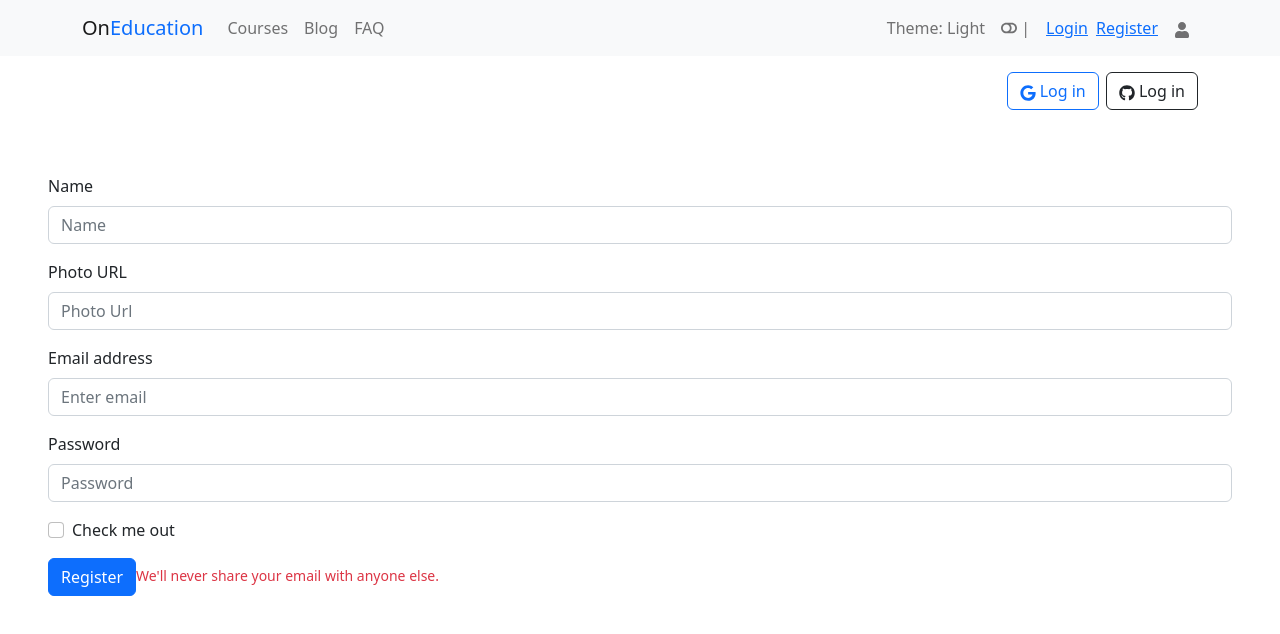
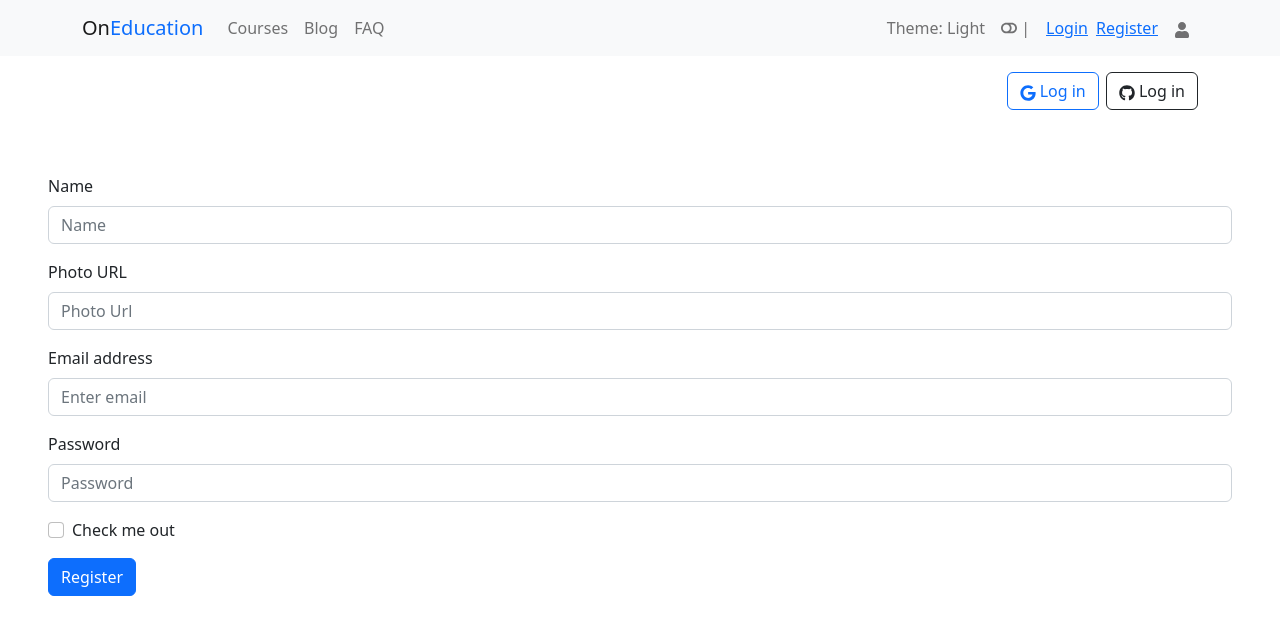
Before and after one commit to tawsifahmed/OnEducation-Client, a React (Create React App) app: page /register in a window 1280 px wide. Shown: the top 634 px of the page. Built offline with nearby package versions, Linux system fonts and the light colour scheme; no server answers.

Commit message:
set error message handling in login and register form

```diff
--- /dev/null
+++ b/src/Pages/Blog/Blog.js
@@ -0,0 +1,11 @@
+import React from 'react';
+
+const Blog = () => {
+    return (
+        <div>
+
+        </div>
+    );
+};
+
+export default Blog;
--- a/src/Pages/Login/Login/Login.js
+++ b/src/Pages/Login/Login/Login.js
@@ -1,4 +1,5 @@
 import React from 'react';
+import { useState } from 'react';
 import { useContext } from 'react';
 import Button from 'react-bootstrap/Button';
 import Form from 'react-bootstrap/Form';
@@ -7,7 +8,7 @@ import { AuthContext } from '../../../contexts/AuthProvider/AuthProvider';
 
 
 const Login = () => {
-
+    const [error, setError] = useState('');
     const { signIn } = useContext(AuthContext)
     const navigate = useNavigate();
 
@@ -23,11 +24,15 @@ const Login = () => {
                 const user = result.user;
                 console.log(user);
                 form.reset();
+                setError('');
                 navigate('/');
 
 
             })
-            .catch(error => console.error(error))
+            .catch(error => {
+                console.error(error)
+                setError(error.message);
+            })
     }
     return (
         <Form onSubmit={handleSubmit} className='m-5'>
@@ -48,7 +53,7 @@ const Login = () => {
                 Login
             </Button>
             <Form.Text className="text-danger">
-                We'll never share your email with anyone else.
+                {error}
             </Form.Text>
         </Form>
     );
--- a/src/Pages/Login/Register/Register.js
+++ b/src/Pages/Login/Register/Register.js
@@ -1,11 +1,12 @@
 import React from 'react';
+import { useState } from 'react';
 import { useContext } from 'react';
 import Button from 'react-bootstrap/Button';
 import Form from 'react-bootstrap/Form';
 import { AuthContext } from '../../../contexts/AuthProvider/AuthProvider';
 
 const Register = () => {
-
+    const [error, setError] = useState('');
     const { createUser } = useContext(AuthContext);
 
     const handleSubmit = event => {
@@ -21,9 +22,13 @@ const Register = () => {
             .then(result => {
                 const user = result.user;
                 console.log(user);
+                setError('');
                 form.reset();
             })
-            .catch(e => console.error(e));
+            .catch(e => {
+                console.error(e);
+                setError(e.message);
+            });
     }
     return (
         <Form onSubmit={handleSubmit} className='m-5'>
@@ -54,7 +59,7 @@ const Register = () => {
                 Register
             </Button>
             <Form.Text className="text-danger">
-                We'll never share your email with anyone else.
+                {error}
             </Form.Text>
         </Form>
     );
--- a/src/Routes/Routes/Routes.js
+++ b/src/Routes/Routes/Routes.js
@@ -1,5 +1,6 @@
 import { createBrowserRouter } from "react-router-dom";
 import Main from "../../layout/Main";
+import Blog from "../../Pages/Blog/Blog";
 import Course from "../../Pages/Course/Course";
 import Courses from "../../Pages/Courses/Courses";
 import Home from "../../Pages/Home/Home/Home";
@@ -36,6 +37,10 @@ export const routes = createBrowserRouter([
             {
                 path: '/register',
                 element: <Register></Register>
+            },
+            {
+                path: '/blog',
+                element: <Blog></Blog>
             }
         ]
     }
```
